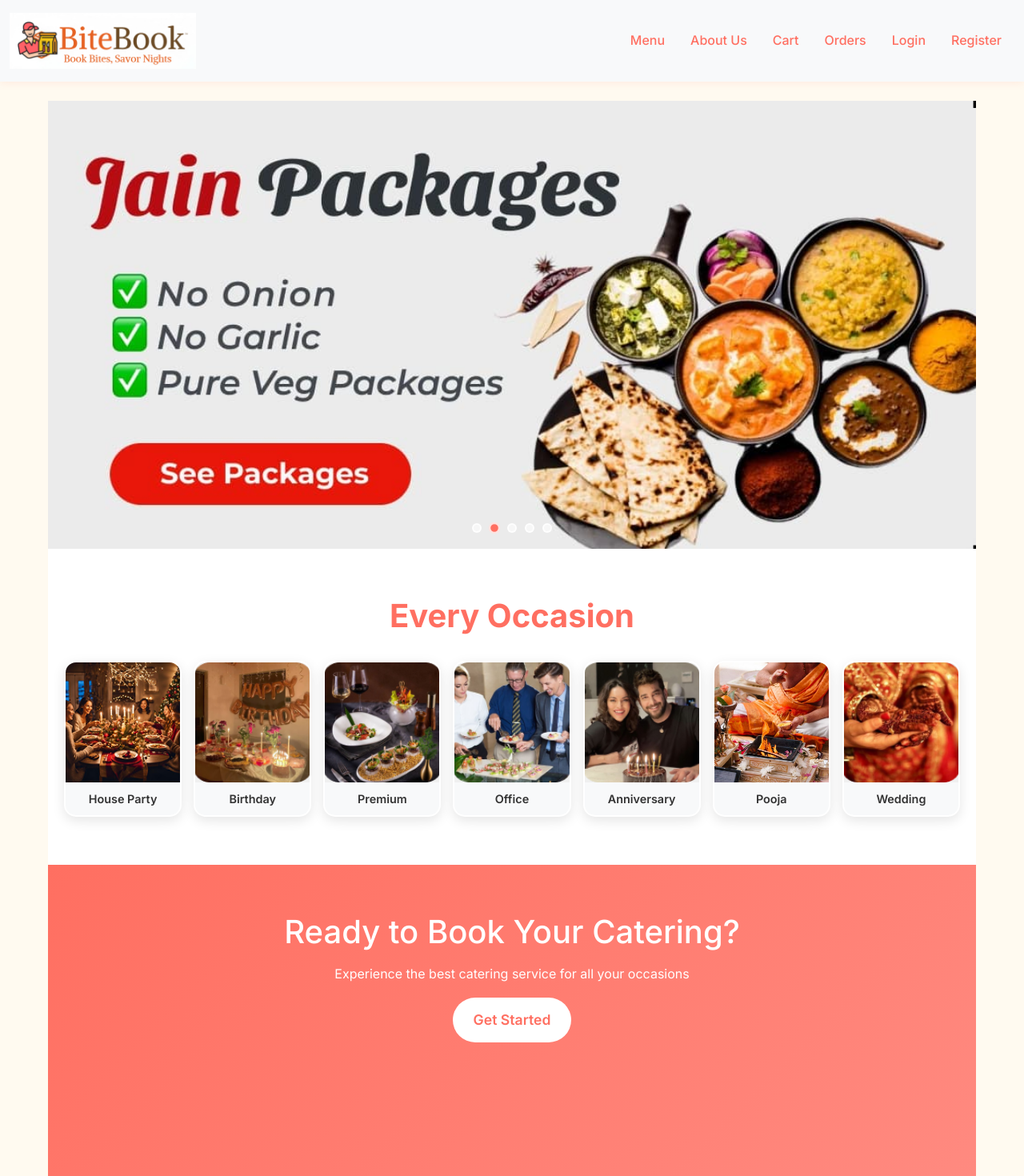
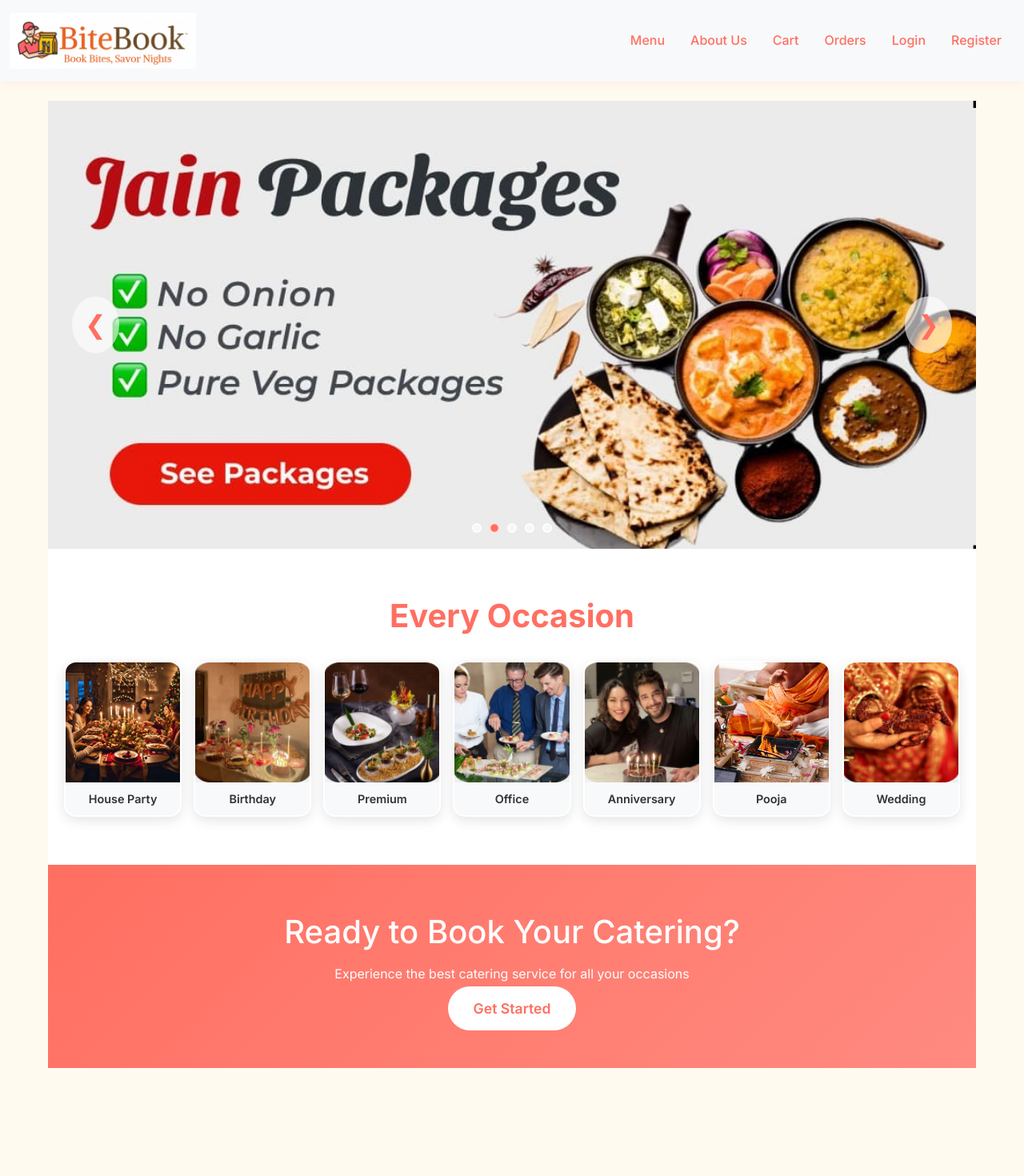
Before and after one commit to KingMakerDEV/Online-Catering-System, a React (Vite) app in the folder frontend/catering-frontend/: page / in a window 1280 px wide. Shown: the top 1470 px of the page at 80% size. After the commit the page ends 1335 px from the top, so only its background shows below. Built offline with nearby package versions, Linux system fonts and the light colour scheme.

Commit message:
modified design

```diff
--- a/frontend/catering-frontend/src/pages/AboutUs.jsx
+++ b/frontend/catering-frontend/src/pages/AboutUs.jsx
@@ -412,7 +412,7 @@ const AboutUs = () => {
             >
               <video
                 src="/catering_1.mp4"
-                muted
+
                 loop
                 playsInline
                 controls
--- a/frontend/catering-frontend/src/pages/Home.jsx
+++ b/frontend/catering-frontend/src/pages/Home.jsx
@@ -81,7 +81,7 @@ const Home = () => {
       <section className="hero-slider">
   <div className="slider-container">
     <div
-            className="slides-wrapper"
+      className="slides-wrapper fade-in-slide"
       style={{
         transform: `translateX(-${currentHeroSlide * 100}%)`,
         width: `${heroSlides.length * 100}%`
@@ -94,10 +94,25 @@ const Home = () => {
             alt={`Banner ${slide.id}`}
             className="slide-image-full"
           />
+          {/* Overlay Content */}
 
         </div>
       ))}
     </div>
+
+    {/* Arrows */}
+    <button
+      className="arrow-btn left"
+      onClick={() => setCurrentHeroSlide((prev) => (prev - 1 + heroSlides.length) % heroSlides.length)}
+    >
+      &#10094;
+    </button>
+    <button
+      className="arrow-btn right"
+      onClick={() => setCurrentHeroSlide((prev) => (prev + 1) % heroSlides.length)}
+    >
+      &#10095;
+    </button>
   </div>
 
   {/* Indicators */}
@@ -111,6 +126,7 @@ const Home = () => {
     ))}
   </div>
 </section>
+
 
       {/* Event Categories Section */}
       <section className="event-categories">
--- a/frontend/catering-frontend/src/styles/index.css
+++ b/frontend/catering-frontend/src/styles/index.css
@@ -42,34 +42,6 @@ body {
   opacity: 0.5;
 }
 
-.ball {
-  position: absolute;
-  width: 15vmin;
-  height: 15vmin;
-  border-radius: 50%;
-  backface-visibility: hidden;
-  animation: move linear infinite;
-}
-
-.ball:nth-child(odd) {
-  background: radial-gradient(circle, #FF6F61, #ff8a80);
-  box-shadow: 0 0 15px rgba(255, 111, 97, 0.2);
-}
-
-.ball:nth-child(even) {
-  background: radial-gradient(circle, #FFD700, #fff176);
-  box-shadow: 0 0 15px rgba(255, 215, 0, 0.2);
-}
-
-/* Orb Positions */
-.ball:nth-child(1) { top: 80%; left: 90%; animation-duration: 40s; animation-delay: -3s; transform-origin: 16vw -2vh; }
-.ball:nth-child(2) { top: 45%; left: 5%; animation-duration: 53s; animation-delay: -29s; transform-origin: -19vw 21vh; }
-.ball:nth-child(3) { top: 30%; left: 20%; animation-duration: 49s; animation-delay: -8s; transform-origin: -22vw 3vh; }
-.ball:nth-child(4) { top: 55%; left: 80%; animation-duration: 26s; animation-delay: -21s; transform-origin: -17vw -6vh; }
-.ball:nth-child(5) { top: 50%; left: 18%; animation-duration: 36s; animation-delay: -40s; transform-origin: 4vw 0vh; }
-.ball:nth-child(6) { top: 80%; left: 20%; animation-duration: 31s; animation-delay: -10s; transform-origin: 18vw 4vh; }
-.ball:nth-child(7) { top: 25%; left: 20%; animation-duration: 55s; animation-delay: -6s; transform-origin: 1vw -23vh; }
-.ball:nth-child(8) { top: 45%; left: 50%; animation-duration: 43s; animation-delay: -28s; transform-origin: 25vw -3vh; }
 
 /* HERO SLIDER - FIXED */
 .hero-slider {
@@ -253,159 +225,6 @@ body {
   transform: translateY(-2px);
 }
 
-/* FEATURES SECTION - NEW */
-.features-section {
-  padding: 80px 0;
-  background: #f8f9fa;
-}
-
-.features-grid {
-  display: grid;
-  grid-template-columns: repeat(3, 1fr);
-  gap: 30px;
-  margin-top: 2rem;
-}
-
-.feature-card {
-  background: white;
-  padding: 40px 30px;
-  border-radius: 20px;
-  text-align: center;
-  box-shadow: 0 5px 15px rgba(0, 0, 0, 0.1);
-  transition: all 0.3s ease;
-}
-
-.feature-card:hover {
-  transform: translateY(-10px);
-  box-shadow: 0 15px 30px rgba(0, 0, 0, 0.15);
-}
-
-.feature-icon {
-  font-size: 3rem;
-  margin-bottom: 1rem;
-}
-
-.feature-card h3 {
-  font-size: 1.5rem;
-  color: #FF6F61;
-  margin-bottom: 1rem;
-}
-
-.feature-card p {
-  color: #666;
-  line-height: 1.6;
-}
-
-/* Existing Sections - Updated */
-.about, .menu-preview, .testimonials, .cta {
-  padding: 60px 0;
-  min-height: 50vh;
-}
-
-/* Grids */
-.features-grid, .menu-grid, .testimonial-grid {
-  display: grid;
-  grid-template-columns: repeat(auto-fit, minmax(280px, 1fr));
-  gap: 1.5rem;
-  margin-top: 1rem;
-}
-
-.feature, .testimonial {
-  text-align: center;
-  padding: 1.5rem;
-  background: white;
-  border-radius: 20px;
-  box-shadow: 0 10px 30px rgba(0, 0, 0, 0.1);
-}
-
-.menu-card {
-  position: relative;
-  overflow: hidden;
-  border-radius: 20px;
-  box-shadow: 0 10px 30px rgba(0, 0, 0, 0.1);
-  transition: transform 0.3s ease;
-  perspective: 1000px;
-}
-
-.menu-card:hover {
-  transform: rotateY(10deg) rotateX(5deg) translateZ(20px);
-}
-
-.menu-img {
-  width: 100%;
-  height: 200px;
-  object-fit: cover;
-  border-radius: 20px 20px 0 0;
-}
-
-.menu-card h3 {
-  margin: 1rem 0 0.5rem;
-  color: #FF6F61;
-}
-
-.menu-card p {
-  margin-bottom: 1rem;
-  color: #666;
-}
-
-/* Modern Styles */
-.modern-card {
-  transition: all 0.4s cubic-bezier(0.25, 0.46, 0.45, 0.94);
-  position: relative;
-  overflow: hidden;
-  background: white;
-  border-radius: 20px;
-  padding: 1.5rem;
-  text-align: center;
-}
-
-.modern-card::before {
-  content: '';
-  position: absolute;
-  top: 0;
-  left: -100%;
-  width: 100%;
-  height: 100%;
-  background: linear-gradient(90deg, transparent, rgba(255, 111, 97, 0.1), transparent);
-  transition: left 0.6s ease;
-}
-
-.modern-card:hover::before {
-  left: 100%;
-}
-
-.modern-btn {
-  position: relative;
-  overflow: hidden;
-  transition: all 0.3s ease;
-  display: inline-block;
-  padding: 12px 24px;
-  background: #006D5B;
-  color: white;
-  text-decoration: none;
-  border-radius: 50px;
-  font-weight: 600;
-}
-
-.modern-btn::before {
-  content: '';
-  position: absolute;
-  top: 0;
-  left: -100%;
-  width: 100%;
-  height: 100%;
-  background: linear-gradient(90deg, transparent, rgba(255, 255, 255, 0.2), transparent);
-  transition: left 0.6s ease;
-}
-
-.modern-btn:hover::before {
-  left: 100%;
-}
-
-.modern-btn:hover {
-  background: #FF6F61;
-  transform: translateY(-2px);
-}
 
 /* Fade-In */
 @keyframes fadeInUp {
@@ -739,3 +558,85 @@ img {
     height: 100px !important;
   }
 }
+
+
+/* ARROW BUTTONS */
+.arrow-btn {
+  position: absolute;
+  top: 50%;
+  transform: translateY(-50%);
+  background: rgba(255, 255, 255, 0.6);
+  border: none;
+  color: #FF6F61;
+  font-size: 2rem;
+  padding: 10px 16px;
+  border-radius: 50%;
+  cursor: pointer;
+  transition: all 0.3s ease;
+  z-index: 10;
+}
+
+.arrow-btn:hover {
+  background: #FF6F61;
+  color: white;
+  transform: translateY(-50%) scale(1.1);
+}
+
+.arrow-btn.left {
+  left: 30px;
+}
+
+.arrow-btn.right {
+  right: 30px;
+}
+
+/* SLIDE FADE-IN EFFECT */
+.fade-in-slide {
+  transition: transform 0.9s ease-in-out, opacity 0.9s ease-in-out;
+}
+
+.slide img {
+  opacity: 0;
+  transition: opacity 0.6s ease-in-out;
+}
+
+.slide:nth-child(n) .slide-image-full {
+  opacity: 1;
+}
+
+/* HERO OVERLAY UPGRADE */
+.hero-overlay {
+  position: absolute;
+  top: 0;
+  left: 0;
+  width: 100%;
+  height: 100%;
+  background: linear-gradient(to top, rgba(0,0,0,0.6), rgba(0,0,0,0.2));
+  display: flex;
+  align-items: center;
+  justify-content: center;
+  z-index: 2;
+  text-align: center;
+}
+
+.hero-content {
+  animation: fadeUp 1s ease-in-out;
+}
+
+@keyframes fadeUp {
+  from { opacity: 0; transform: translateY(30px); }
+  to { opacity: 1; transform: translateY(0); }
+}
+
+.hero-title {
+  font-size: 3rem;
+  color: #fff;
+  font-weight: 800;
+  margin-bottom: 1rem;
+}
+
+.hero-subtitle {
+  font-size: 1.3rem;
+  color: #ffe4b5;
+  margin-bottom: 2rem;
+}
```
Lines whose indentation alone changed are shown as unchanged.
